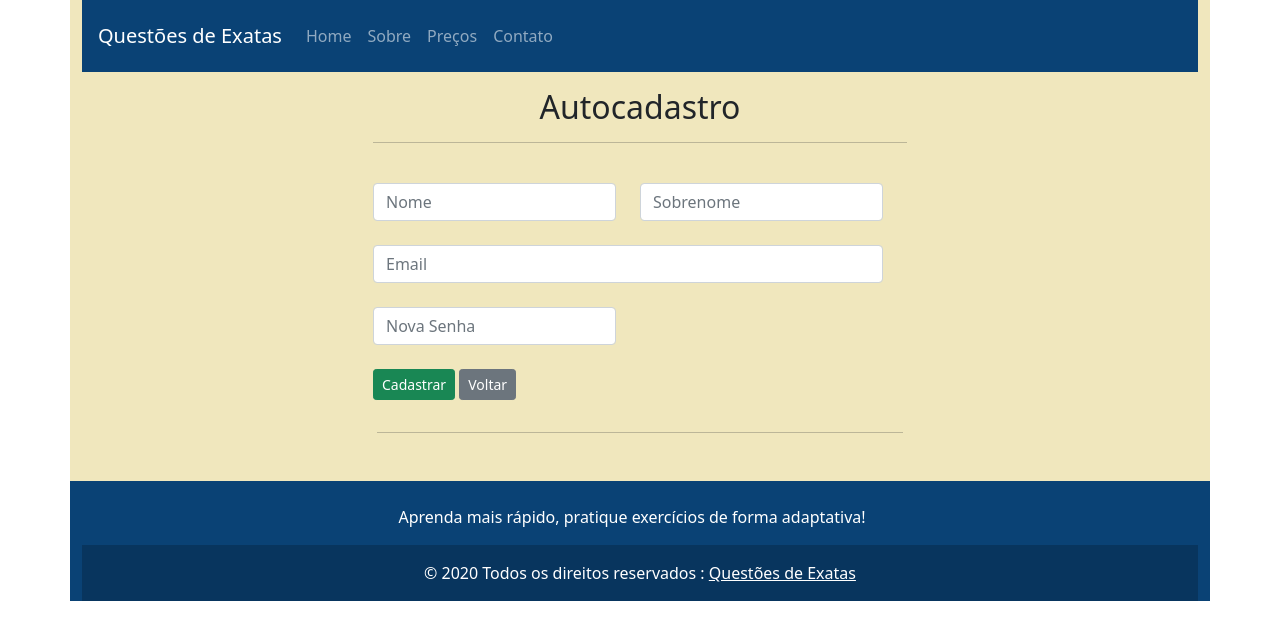
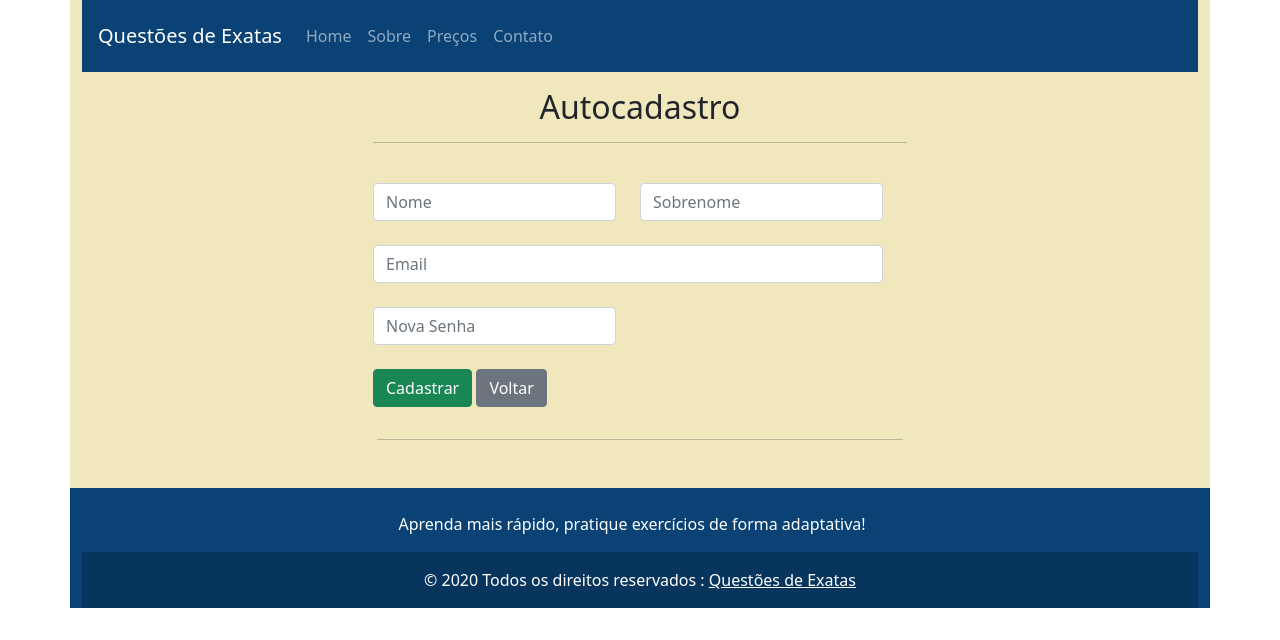
Before and after one commit to abnersant10/questoes-de-exatas, a Django app: page /cadastro in a window 1280 px wide. Shown: the top 640 px of the page. Run offline with Django 4.2, Linux system fonts and the light colour scheme.

Commit message:
back end de cadastro ok
Back end de cadastro minimamente funcionando

```diff
--- a/core/templates/cadastro.html
+++ b/core/templates/cadastro.html
@@ -77,10 +77,10 @@
                 </div>
               </div>
               </div>
-                <button class="btn btn-success mt-4 btn-sm ">
+                <button class="btn btn-success mt-4  ">
                     Cadastrar
                 </button>
-                <a href="{% url 'home' %}" class="btn btn-secondary mt-4 btn-sm" >
+                <a href="{% url 'home' %}" class="btn btn-secondary mt-4 " >
                     Voltar
                 </a>
 
--- a/core/templates/index.html
+++ b/core/templates/index.html
@@ -55,8 +55,8 @@
               <input type="text" class="form-control my-2" placeholder="E-mail" name='email' >
               <input type="password" class="form-control my-2" placeholder="Senha" name='senha'>
             </div>
-              <button type="submit" class="btn btn-primary btn-sm">Entrar</button>
-              <a class="btn btn-success btn-sm" href="{% url 'cadastro' %}" role="button">Criar nova conta</a>
+              <button type="submit" class="btn btn-primary ">Entrar</button>
+              <a class="btn btn-success " href="{% url 'cadastro' %}" role="button">Criar nova conta</a>
 
             </form>
               <div>
--- a/core/views.py
+++ b/core/views.py
@@ -2,6 +2,7 @@ from urllib import request
 from django.http import HttpResponse
 from django.shortcuts import redirect, render
 from django.contrib.auth import *
+from django.contrib.auth.models import User
 
 # Create your views here.
 
@@ -28,6 +29,15 @@ def logout_view(request):
 
 
 def cadastro(request):
+    if request.method == 'POST':
+        nome = str(request.POST.get('nome'))
+        sobrenome = str(request.POST.get('sobrenome'))
+        email = str(request.POST.get('email'))
+        senha = str(request.POST.get('senha'))
+
+        User.objects.create_user(
+            username=email, first_name=nome, last_name=sobrenome, password=senha)
+
     return render(request, 'cadastro.html')
 
 
```
Also changed, not shown: db.sqlite3.
